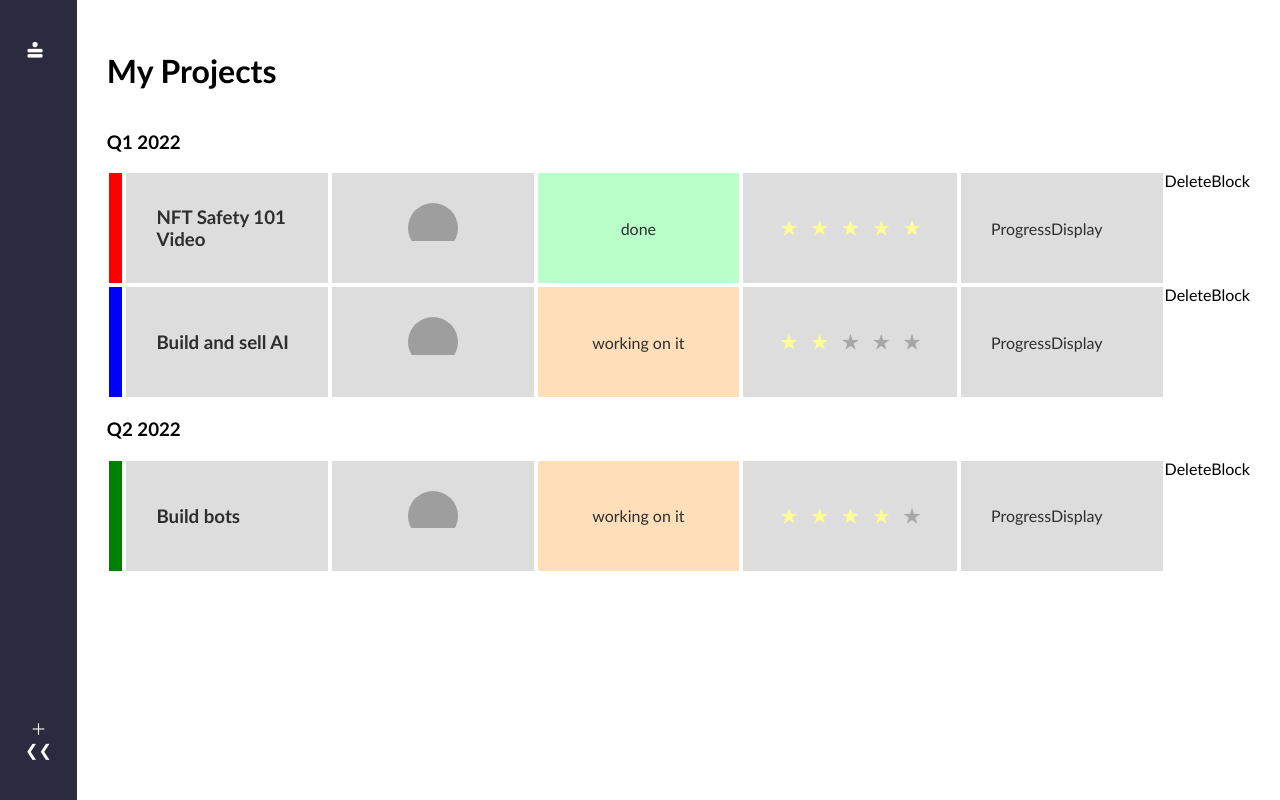
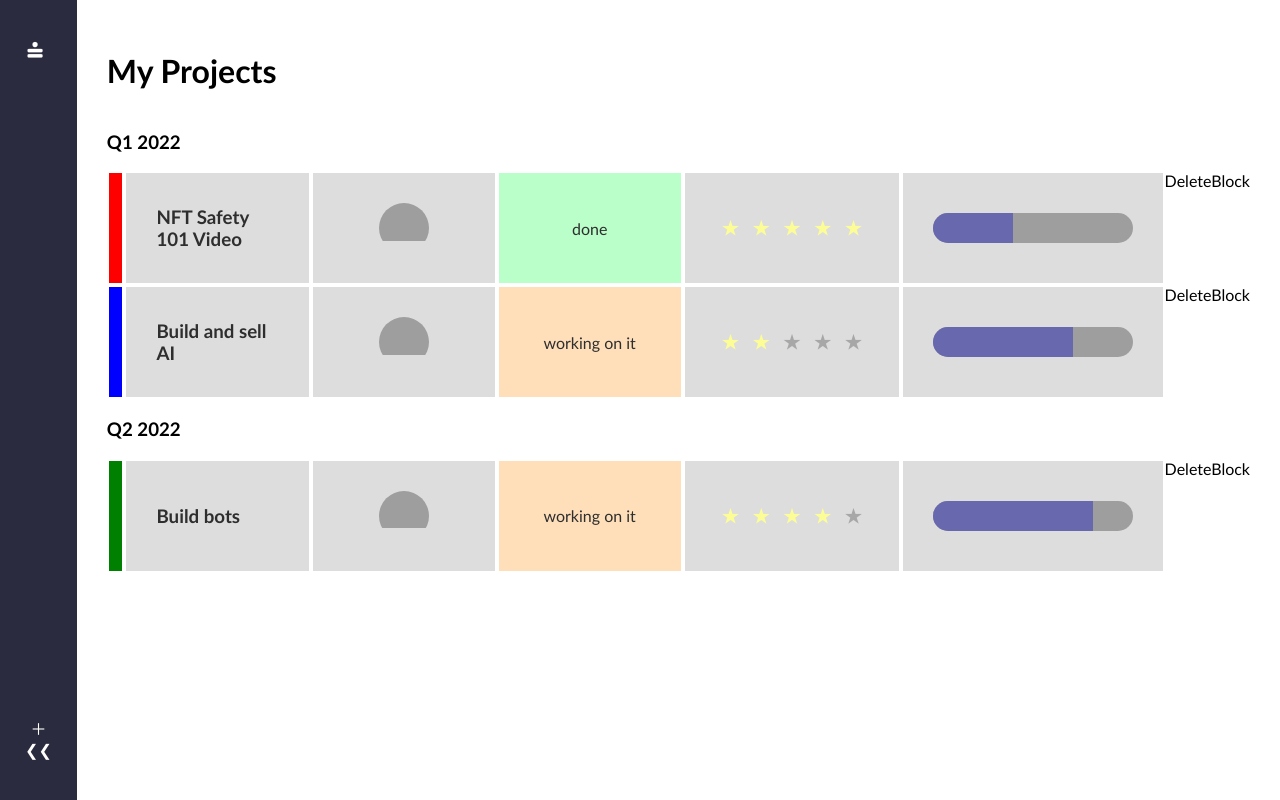
Before and after one commit to APareja12/crm-clone, a React (Create React App) app: page / in a window 1280 px wide. Built offline with nearby package versions, Linux system fonts and the light colour scheme; grey boxes are pictures that could not be loaded.

Commit message:
creates progress display

```diff
--- a/src/components/ProgressDisplay.js
+++ b/src/components/ProgressDisplay.js
@@ -1,11 +1,14 @@
-import React from 'react'
+const ProgressDisplay = ({ progress }) => {
+    return (
+      <div className="progress-display">
+        <div className="progress-bar">
+          <div
+            style={{ width: progress + '%' }}
+            className="progress-indicator"
+          ></div>
+        </div>
+      </div>
+    )
+  }
 
-const ProgressDisplay = () => {
-  return (
-    <div>
-      ProgressDisplay
-    </div>
-  )
-}
-
-export default ProgressDisplay
+  export default ProgressDisplay
```
